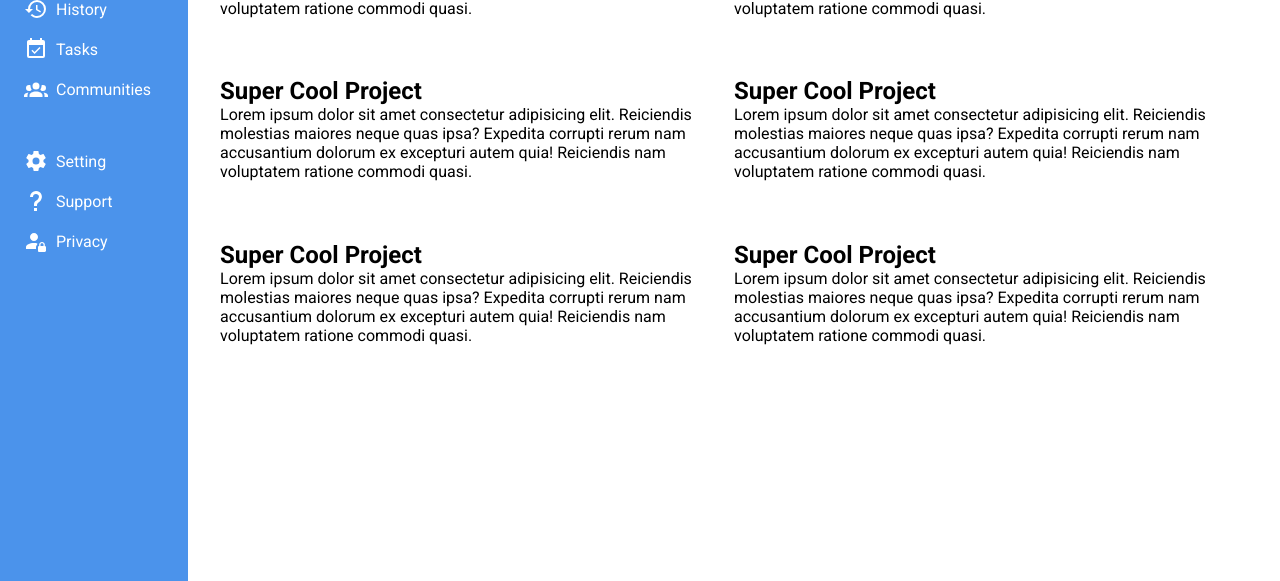
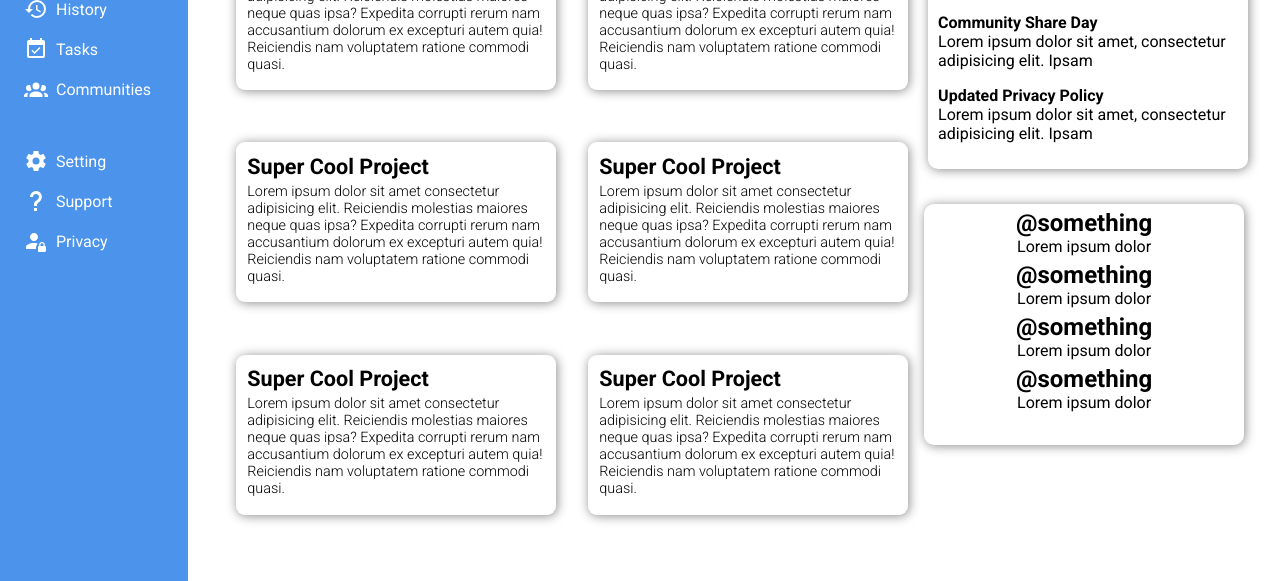
Before and after one commit to Surajnairx/odin-admin-dashboard, a plain HTML site: page index.html in a window 1280 px wide. Shown: the part 219-800 px from the top of the page. Drawn offline with Linux system fonts and the light colour scheme.

Commit message:
Initial Structure and Styling for the Trending and Announcement Section

```diff
--- a/index.html
+++ b/index.html
@@ -199,7 +199,49 @@
           </p>
         </div>
       </section>
-      <section id="sidepanel"></section>
+      <section id="sidepanel">
+        <div class="announcements">
+          <div>
+            <div>
+              <h4>Site Maintenance</h4>
+              <p>
+                Lorem ipsum dolor sit amet, consectetur adipisicing elit. Ipsam
+              </p>
+            </div>
+
+            <div>
+              <h4>Community Share Day</h4>
+              <p>
+                Lorem ipsum dolor sit amet, consectetur adipisicing elit. Ipsam
+              </p>
+            </div>
+            <div>
+              <h4>Updated Privacy Policy</h4>
+              <p>
+                Lorem ipsum dolor sit amet, consectetur adipisicing elit. Ipsam
+              </p>
+            </div>
+          </div>
+        </div>
+        <div class="trending">
+          <div>
+            <h2>@something</h2>
+            <p>Lorem ipsum dolor</p>
+          </div>
+          <div>
+            <h2>@something</h2>
+            <p>Lorem ipsum dolor</p>
+          </div>
+          <div>
+            <h2>@something</h2>
+            <p>Lorem ipsum dolor</p>
+          </div>
+          <div>
+            <h2>@something</h2>
+            <p>Lorem ipsum dolor</p>
+          </div>
+        </div>
+      </section>
     </main>
   </body>
 </html>
--- a/style.css
+++ b/style.css
@@ -45,6 +45,7 @@ header {
   grid-template-columns: 3fr 2fr;
   grid-template-rows: 1fr 1fr;
   padding: 0 2rem;
+  box-shadow: 1px 1px 7px rgb(194, 193, 193);
 }
 .search {
   display: flex;
@@ -102,15 +103,57 @@ header {
   border-radius: 5rem;
 }
 main {
-  grid-column-start: 2;
-  grid-column-end: 4;
-  grid-row-start: 1/2;
   display: grid;
+  grid-template-columns: auto auto;
+  grid-template-rows: auto auto auto;
   padding: 0 2rem;
 }
 
 #projects {
+  grid-column: 1/1;
+  grid-row: 1/3;
   display: grid;
   grid-template-columns: 1fr 1fr;
   grid-template-rows: 1fr 1fr 1fr;
 }
+#projects > div {
+  width: 20rem;
+  height: 10rem;
+  padding: 0.7rem;
+  margin: 1rem;
+  box-shadow: 1px 1px 11px rgb(138, 138, 138);
+  border-radius: 9px;
+  font-size: 0.9rem;
+}
+#projects > div > p {
+  font-weight: 300;
+  padding-top: 4px;
+}
+#sidepanel {
+  display: grid;
+  grid-template-columns: 1;
+  grid-template-rows: 1fr 1fr;
+}
+.announcements {
+  padding-top: 0.7rem;
+}
+.announcements > div > div {
+  margin-bottom: 1rem;
+}
+.announcements > div {
+  margin: 4px;
+  padding: 10px;
+  width: 20rem;
+  box-shadow: 1px 1px 11px rgb(138, 138, 138);
+  border-radius: 10px;
+}
+.trending {
+  margin: 1rem 0;
+  box-shadow: 1px 1px 11px rgb(138, 138, 138);
+  border-radius: 10px;
+  width: 20rem;
+  text-align: center;
+}
+.trending > div {
+  margin: 5px;
+}
```
